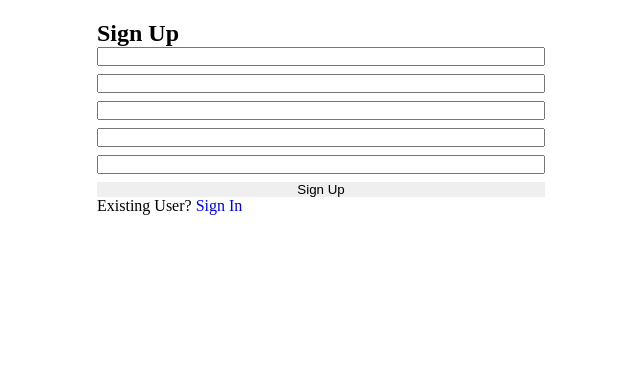
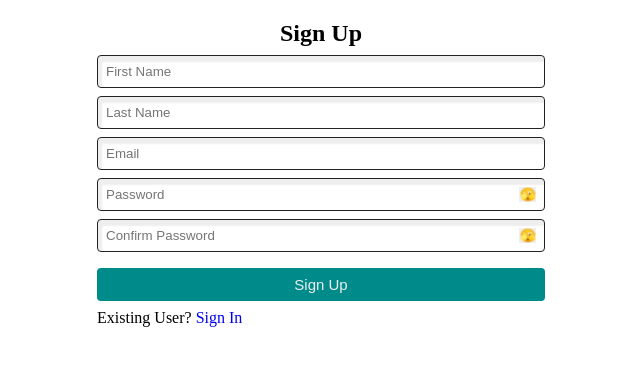
Before and after one commit to BajajGirik/online-interview-platform, a React (Create React App) app: page /signup in a window 1280 px wide. Shown: the top 366 px of the page, without its empty margins (319-959 px from the left). Built offline with nearby package versions, Linux system fonts and the light colour scheme; no server answers.

Commit message:
Add show and hide password functionality + Refactor code
- Add additional css helper classes and variables
- Add constants file
- Improve AuthForm basic css

```diff
--- a/src/components/authentication/index.tsx
+++ b/src/components/authentication/index.tsx
@@ -1,5 +1,6 @@
 import React, { useState } from "react";
 import { Link } from "react-router-dom";
+import { Strings } from "../../constants";
 import styles from "../../styles/authForm.module.css";
 import { UserSigninRequest, UserSignupRequest } from "../../types/api";
 
@@ -24,47 +25,93 @@ const AuthForm = ({ signup }: Props) => {
 
   return (
     <div className={styles.container}>
-      <h2>{signup ? "Sign Up" : "Sign In"}</h2>
+      <h2 className={`txt-cen ${styles.heading}`}>
+        {signup ? Strings.authPage.signUp : Strings.authPage.signIn}
+      </h2>
       <form onSubmit={handleSubmit} className="flex-col gap-small">
         {signup && (
           <>
             <input
               name="firstName"
+              placeholder={Strings.authPage.inputPlaceholders.firstName}
+              className={styles.input}
               type="text"
               value={userSignUpInfo.firstName}
               onChange={handleChange}
+              required
             />
             <input
               name="lastName"
+              placeholder={Strings.authPage.inputPlaceholders.lastName}
+              className={styles.input}
               type="text"
               value={userSignUpInfo.lastName}
               onChange={handleChange}
             />
           </>
         )}
-        <input name="email" type="email" value={user.email} onChange={handleChange} />
-        <input name="password" type="password" value={user.password} onChange={handleChange} />
+        <input
+          name="email"
+          placeholder={Strings.authPage.inputPlaceholders.email}
+          className={styles.input}
+          type="email"
+          value={user.email}
+          onChange={handleChange}
+          required
+        />
+        <PasswordInputField
+          name="password"
+          placeholder={Strings.authPage.inputPlaceholders.password}
+          value={user.password}
+          onChange={handleChange}
+        />
         {signup && (
-          <input
+          <PasswordInputField
             name="confirmPassword"
-            type="password"
+            placeholder={Strings.authPage.inputPlaceholders.confirmPassword}
             value={userSignUpInfo.confirmPassword}
             onChange={handleChange}
           />
         )}
-        <button type="submit">{signup ? "Sign Up" : "Sign In"}</button>
+        <button type="submit" className={styles.btn_submit}>
+          {signup ? "Sign Up" : "Sign In"}
+        </button>
       </form>
       {signup ? (
         <p>
-          Existing User? <Link to="/signin">Sign In</Link>
+          {Strings.authPage.existingUser} <Link to="/signin">{Strings.authPage.signIn}</Link>
         </p>
       ) : (
         <p>
-          New User? <Link to="/signup">Sign Up</Link>
+          {Strings.authPage.newUser} <Link to="/signup">{Strings.authPage.signUp}</Link>
         </p>
       )}
     </div>
   );
 };
 
+type PasswordInputFieldProps = {
+  name: string;
+  placeholder: string;
+  value: string;
+  onChange: (e: React.ChangeEvent<HTMLInputElement>) => void;
+};
+
+const PasswordInputField = ({ name, placeholder, value, onChange }: PasswordInputFieldProps) => {
+  const [showPassword, setShowPassword] = useState(false);
+  const toggleShowPassword = () => setShowPassword(prev => !prev);
+  return (
+    <div className={`flex gap-small ${styles.password_container}`}>
+      <input
+        name={name}
+        placeholder={placeholder}
+        type={showPassword ? "text" : "password"}
+        value={value}
+        onChange={onChange}
+        required
+      />
+      <button onClick={toggleShowPassword}>🫣</button>
+    </div>
+  );
+};
 export default AuthForm;
--- a/src/constants/index.ts
+++ b/src/constants/index.ts
@@ -1 +1,25 @@
 export const LOCAL_STORAGE_KEY = "Oip_data";
+
+export const Strings = {
+  authPage: {
+    inputPlaceholders: {
+      firstName: "First Name",
+      lastName: "Last Name",
+      email: "Email",
+      password: "Password",
+      confirmPassword: "Confirm Password"
+    },
+    signUp: "Sign Up",
+    signIn: "Sign In",
+    newUser: "New User",
+    existingUser: "Existing User?"
+  }
+};
+
+export const ErrorMessages = {
+  invalidEmail: "Please enter a valid email",
+  invalidPassword:
+    "Password must contain uppercase, number and should be greater than 8 characters",
+  passwordMismatch: "Passwords don't match",
+  emptyField: "Field cannot be empty"
+};
--- a/src/index.css
+++ b/src/index.css
@@ -4,6 +4,9 @@
   --small-spacing: 8px;
   --medium-spacing: 12px;
   --standard-spacing: 16px;
+  /* colors */
+  --primary-color: #008B8B;
+  --error-color: red;
 }
 
 /* universal resets */
@@ -23,9 +26,17 @@ button {
   cursor: pointer;
 }
 
+input {
+    outline: none;
+}
+
 /* helper classes */
 .w-100 {
   width: 100%;
+}
+
+.txt-cen {
+  text-align: center;
 }
 
 .flex {
--- a/src/styles/authForm.module.css
+++ b/src/styles/authForm.module.css
@@ -2,3 +2,29 @@
 	max-width: 35%;
 	margin: 20px auto;
 }
+
+.heading {
+    margin-bottom: var(--small-spacing);
+}
+
+.input, .password_container {
+    padding: var(--small-spacing);
+    border-radius: 4px;
+    box-shadow: inset 3px 5px 2px 1px #eee;
+    border: solid 1px #222;
+}
+
+.password_container > input {
+    background-color: transparent;
+    flex-grow: 1;
+    border: none;
+}
+
+.btn_submit {
+    color: #eee;
+    background-color: var(--primary-color);
+    font-size: 15px;
+    padding: var(--small-spacing);
+    margin: var(--small-spacing) 0;
+    border-radius: 4px;
+}
```
